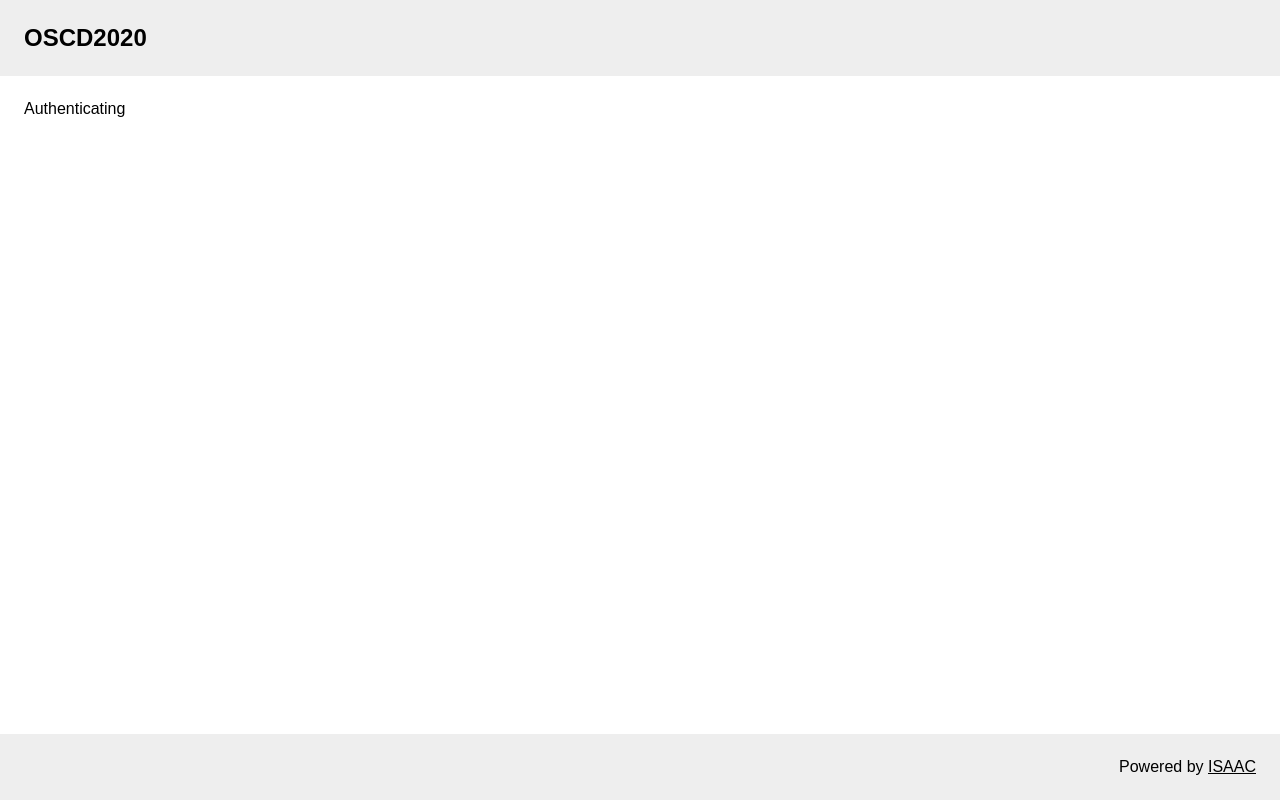
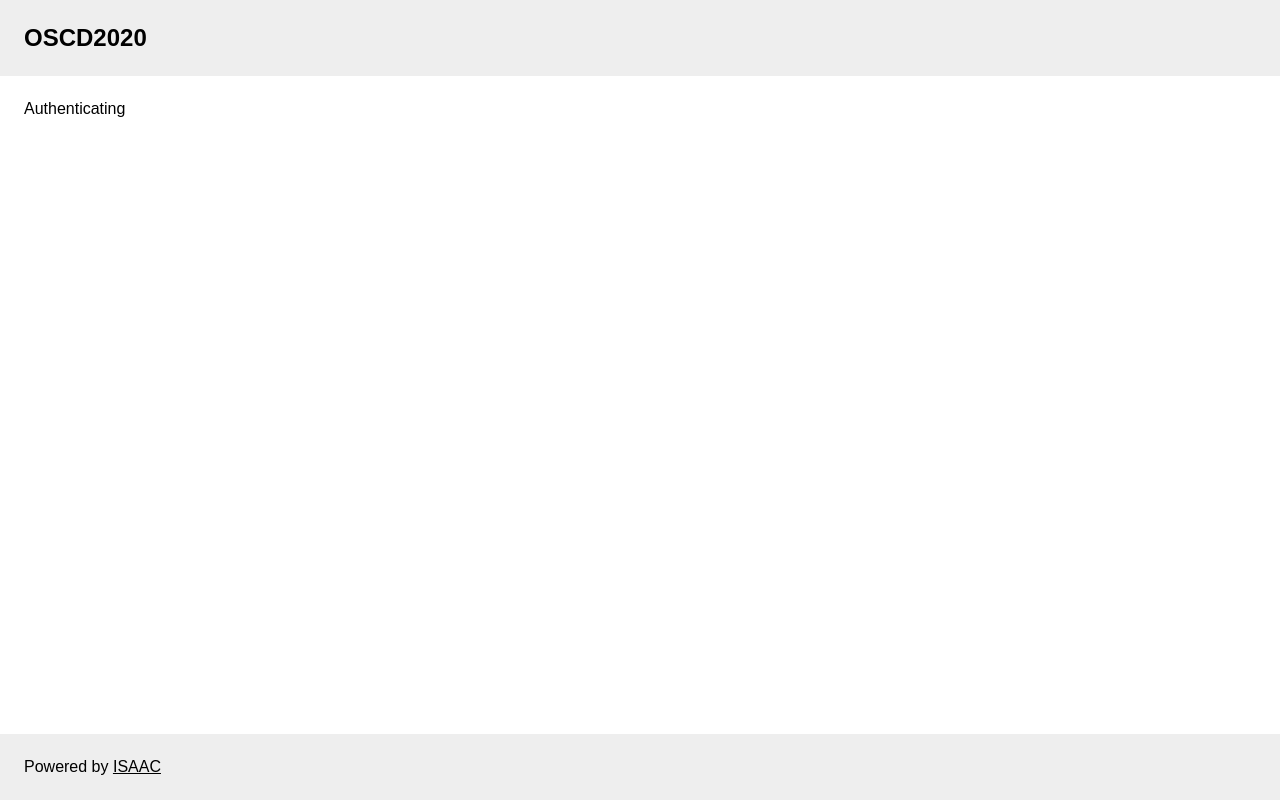
Before and after one commit to vanhoofmaarten/oscd, a Nuxt app: page /login in a window 1280 px wide. Built offline with nearby package versions, Linux system fonts and the light colour scheme.

Commit message:
refactor: footer text left

```diff
--- a/layouts/default.vue
+++ b/layouts/default.vue
@@ -56,6 +56,5 @@ main {
 footer {
   background-color: #eee;
   padding: 1.5rem;
-  text-align: right;
 }
 </style>
```
